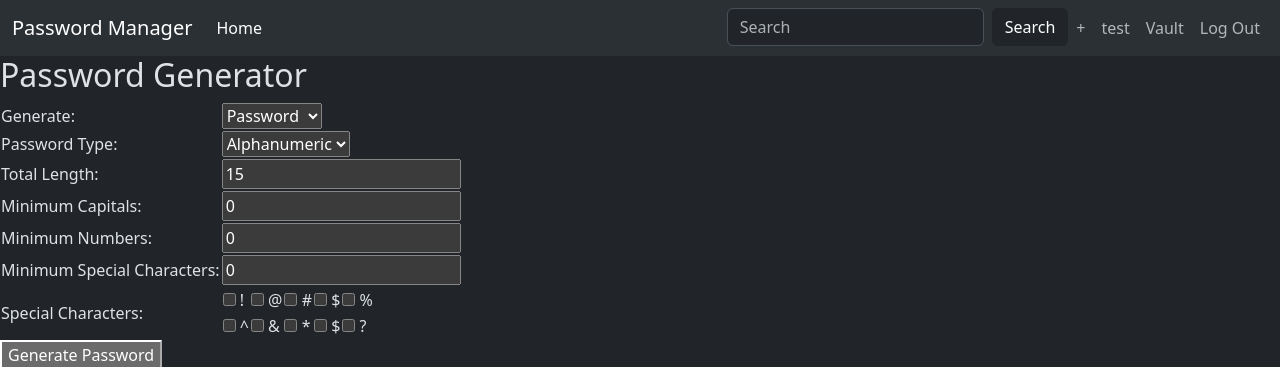
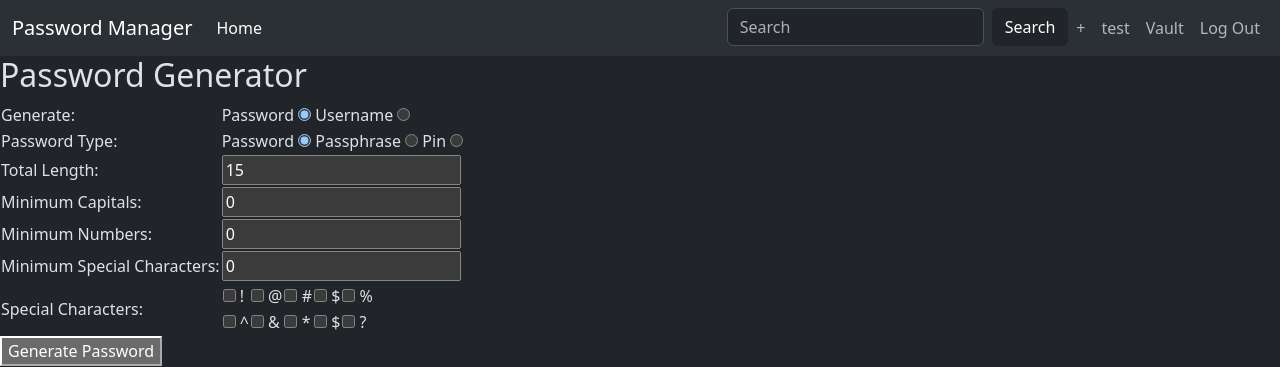
Before and after one commit to quinone/password-manager, a Flask app: page /vault/generate-password in a window 1280 px wide. Shown: the top 367 px of the page. Run offline with Flask 3, Linux system fonts and the light colour scheme; the visitor is signed in with stand-in values (Sample User, id 1); data comes from the database, SQL or seed files in the repository; some libraries are stand-ins or nearby versions.

Commit message:
Connected password-generator to routes

```diff
--- a/app/PassGenerator.py
+++ b/app/PassGenerator.py
@@ -71,3 +71,7 @@ def generate_passphrase(
         index = password.index(delimiter)
         password = password[:index] + generate_number(1) + password[index:]
     return password
+
+
+def generate_username():
+    pass
--- a/app/templates/password-generator.html
+++ b/app/templates/password-generator.html
@@ -11,20 +11,21 @@
     <tr>
         <td><label for="options">Generate:</label></td>
         <td>
-            <select name="options" id="options">
-                <option value="Password">Password</option>
-                <option value="Username">Username</option>
-            </select>
+            <label for="password">Password</label>
+            <input type="radio" id="password" name="options" value="password" checked>
+            <label for="username">Username</label>
+            <input type="radio" id="username" name="options" value="username">
         </td>
     </tr>
     <tr>
         <td><label for="password_type">Password Type:</label></td>
         <td>
-            <select name="password_type" id="password_type">
-                <option value="AlphaNumeric">Alphanumeric</option>
-                <option value="Alphabetic">Alphabetic</option>
-                <option value="Numeric">Numeric</option>
-            </select>
+            <label for="password">Password</label>
+            <input type="radio" id="password" name="password_type" value="password" checked>
+            <label for="passphrase">Passphrase</label>
+            <input type="radio" id="passphrase" name="password_type" value="passphrase">
+            <label for="pin">Pin</label>
+            <input type="radio" id="pin" name="password_type" value="pin">
         </td>
     </tr>
     <tr>
--- a/app/vault.py
+++ b/app/vault.py
@@ -1,7 +1,7 @@
 import string
 from flask import Blueprint, session, flash, redirect, render_template, url_for, request
 
-from app.PassGenerator import generate_password
+from app.PassGenerator import generate_number, generate_passphrase, generate_password
 from app.auth import login_required
 from app.db import get_db, query_db
 from app.db_cryptography import (
@@ -223,23 +223,19 @@ def search():
 
 
 @bp.route("/generate-password", methods=["GET", "POST"])
-@login_required
+# @login_required
 def password_generator():
     # def handle_generate_password():
     if request.method == "POST":
         length = int(request.form.get("total_length", 15))
         min_capitals = int(request.form.get("min_capitals"))
-        # Only one length required
-        # min_length = int(request.form.get("min_length", 10))
         min_numbers = int(request.form.get("min_numbers", 0))
         min_special_chars = int(request.form.get("min_special_chars", 0))
         special_chars = []
-        # Not sure if this is required
-        # avoid_ambiguous = "avoid_ambiguous" in request.form
+        password_type = request.form.get("password_type")
         # Handle options
         options = request.form.get("options")
-        if options == "Password":
-            # min_length = int(request.form.get("min_length", 10))  # Default minimum length to 10
+        if password_type == "password":
             special_chars = request.form.getlist("special_chars")
             # Generate password with alphabetic characters, numbers, and selected special characters
             special_chars = "".join(special_chars)
@@ -251,5 +247,12 @@ def password_generator():
                 number_special=min_special_chars,
                 special=special_chars,
             )
+            # return render_template("password-generator.html", generated_password=password)
+        if password_type == "pin":
+            password = generate_number(length)
+
+        if password_type == "passphrase":
+            password = generate_passphrase(length=length)
+
         return render_template("password-generator.html", generated_password=password)
     return render_template("password-generator.html")
```
Also changed, not shown: tests/AgileWords.txt (deleted, +0 -6 lines).
